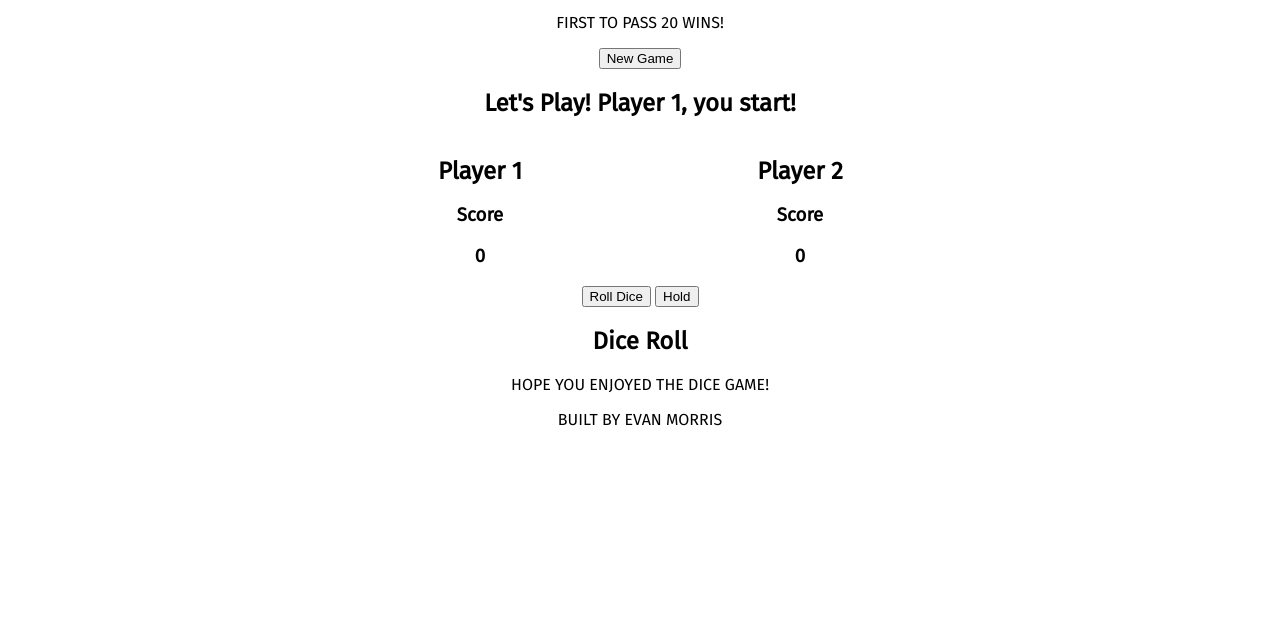
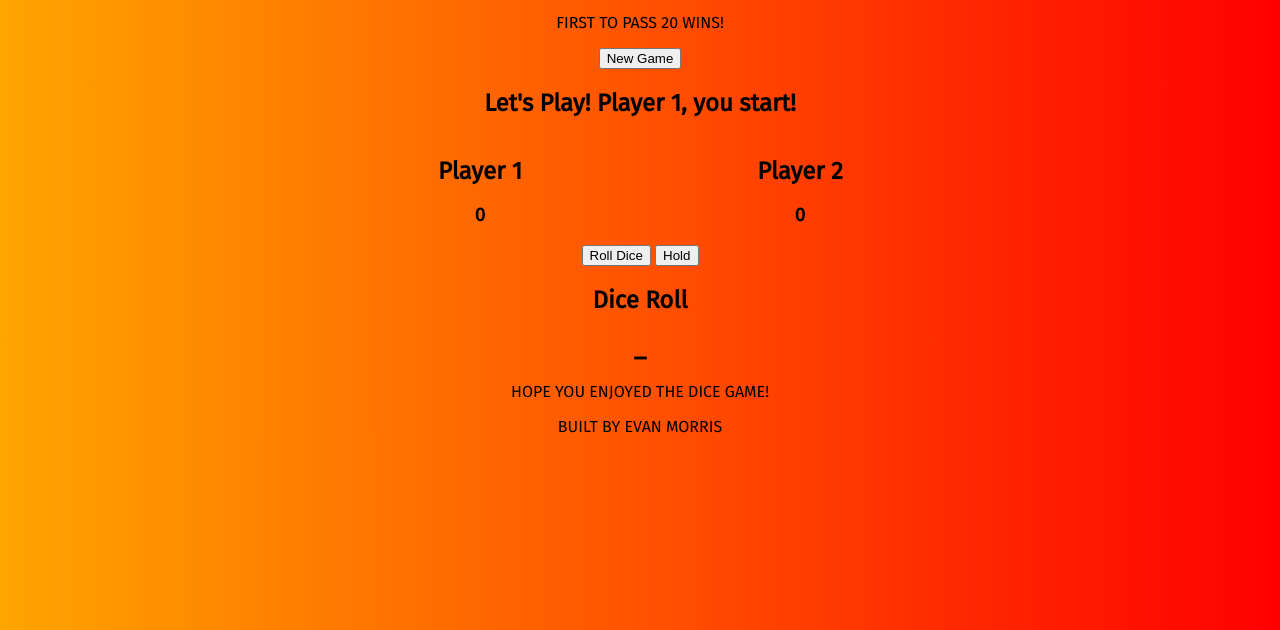
Before and after one commit to evanmorrisdev/diceGame2Player, a plain HTML site: page index.html in a window 1280 px wide. Shown: the part 170-800 px from the top of the page. Drawn offline with Linux system fonts and the light colour scheme.

Commit message:
colour changes

```diff
--- a/index.html
+++ b/index.html
@@ -13,7 +13,7 @@
         <p>First player, roll the dice, if it is a 1, your score resets, if it is anything else, you can add to your score and roll again! Or you can hold your score and let the other player roll!</p>
         <p>First to pass 20 wins!</p>
     </header>
-
+    <div id="gameGrid">
         <section id="newGameButton">
             <button id="newGame">New Game</button>
             <h2 id="whoWins">Let's Play!  Player 1, you start!</h2>
@@ -23,7 +23,6 @@
             <div id="player1">
                 <h2 id="player1Name">Player 1</h2>
                 <div id="currentScore">
-                <h3>Score</h3>
                     <h3 id="player1Score">0</h3>
                 </div>
             </div>
@@ -31,7 +30,6 @@
             <div id="player2">
                 <h2 id="player2Name">Player 2</h2>
                 <div id="currentScore">
-                <h3>Score</h3>
                     <h3 id="player2Score">0</h3>
                 </div>
             </div>
@@ -45,10 +43,10 @@
 
             <div id="roll">
                 <h1>Dice Roll</h1>
-            <h2 id="diceRollScore"></h2>
+                <h2 id="diceRollScore">_</h2>
             </div>
         </section>
-
+    </div>
     <footer>
         <p>Hope you enjoyed the Dice Game!</p>
         <p>Built by <a href="https://github.com/evanmorrisdev">Evan Morris</a></p>
--- a/main.css
+++ b/main.css
@@ -4,6 +4,9 @@ html, body {
     margin: 0;
     padding: 0;
     font-family: 'Fira Sans', sans-serif;
+    background-color: navy;
+    background-image: linear-gradient(to right, orange, red);
+    color: black;
 }
 
 header {
```
Lines whose indentation alone changed are shown as unchanged.
